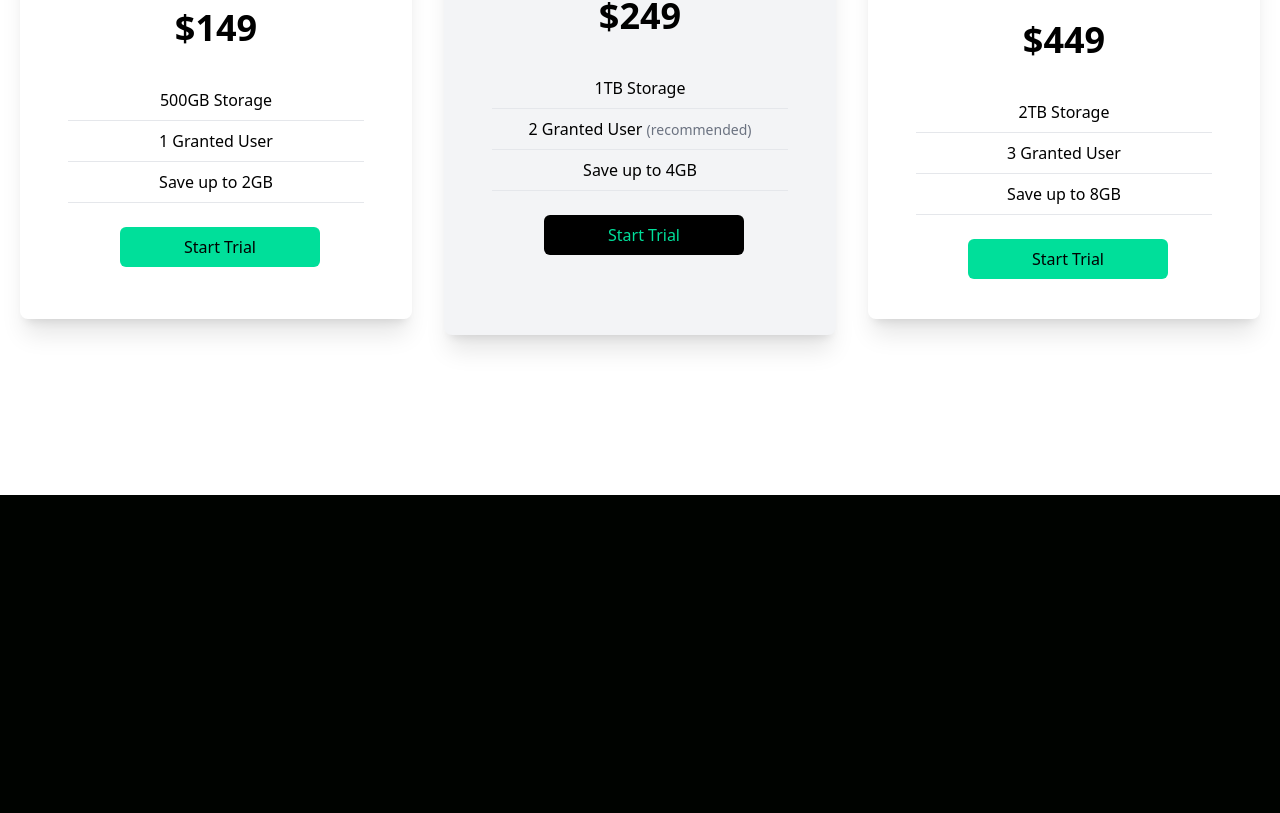
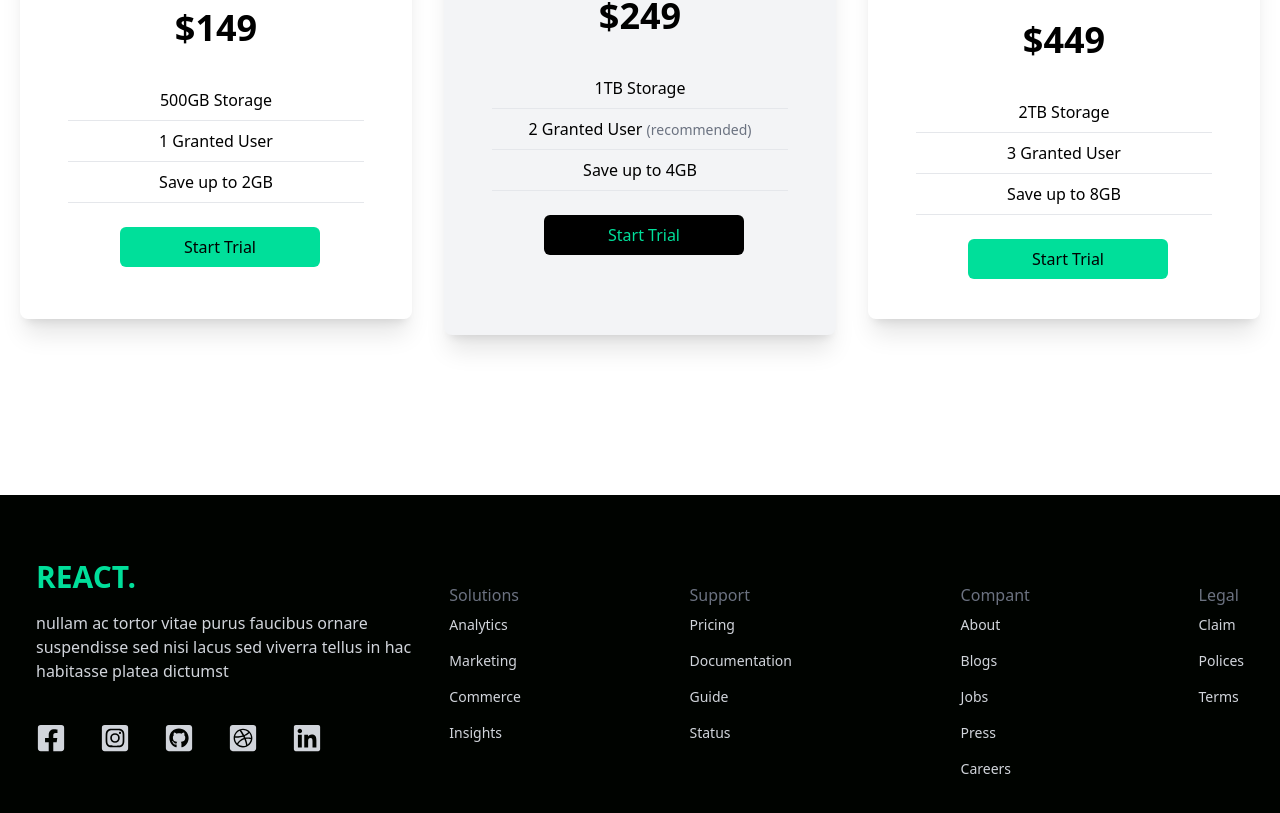
Before and after one commit to Hemantchuabey/React-Tailwind-Responsive-App, a React (Create React App) app: page / in a window 1280 px wide. Shown: the part 1963-2776 px from the top of the page. Before the commit the page ends 2458 px from the top, so only its background shows below. Built offline with nearby package versions, Linux system fonts and the light colour scheme.

Commit message:
Implemented the footer component and applied styling to it.

```diff
--- a/src/App.js
+++ b/src/App.js
@@ -2,6 +2,7 @@ import "./App.css";
 import Analytics from "./Component/Analytics";
 import Cards from "./Component/Cards";
 import ContentBody from "./Component/ContentBody";
+import Footer from "./Component/Footer";
 import Navbar from "./Component/Navbar";
 import NewsLetter from "./Component/NewsLetter";
 
@@ -13,6 +14,7 @@ function App() {
       <Analytics />
       <NewsLetter />
       <Cards />
+      <Footer />
     </div>
   );
 }
--- /dev/null
+++ b/src/Component/Footer.js
@@ -0,0 +1,69 @@
+import React from "react";
+import {
+  FaDribbbleSquare,
+  FaFacebookSquare,
+  FaGithubSquare,
+  FaInstagramSquare,
+  FaLinkedin,
+} from "react-icons/fa";
+
+function Footer() {
+  return (
+    <div className="max-w-[1240px] mx-auto py-16 px-4 grid lg:grid-cols-3 gap-8 text-gray-300">
+      <div>
+        <h1 className="w-full text-3xl font-bold text-[#00df9a]">REACT.</h1>
+        <p className="py-4">
+          nullam ac tortor vitae purus faucibus ornare suspendisse sed nisi
+          lacus sed viverra tellus in hac habitasse platea dictumst
+        </p>
+        <div className="flex md:w-[75%] my-6 justify-between">
+          <FaFacebookSquare size={30} />
+          <FaInstagramSquare size={30} />
+          <FaGithubSquare size={30} />
+          <FaDribbbleSquare size={30} />
+          <FaLinkedin size={30} />
+        </div>
+      </div>
+      <div className="lg:col-span-2 flex justify-between mt-6">
+        <div>
+          <h6 className="font-medium text-gray-500"> Solutions</h6>
+          <ul>
+            <li className="py-2 text-sm">Analytics</li>
+            <li className="py-2 text-sm">Marketing</li>
+            <li className="py-2 text-sm">Commerce</li>
+            <li className="py-2 text-sm">Insights</li>
+          </ul>
+        </div>
+        <div>
+          <h6 className="font-medium text-gray-500"> Support</h6>
+          <ul>
+            <li className="py-2 text-sm">Pricing</li>
+            <li className="py-2 text-sm">Documentation</li>
+            <li className="py-2 text-sm">Guide</li>
+            <li className="py-2 text-sm">Status</li>
+          </ul>
+        </div>
+        <div>
+          <h6 className="font-medium text-gray-500"> Compant</h6>
+          <ul>
+            <li className="py-2 text-sm">About</li>
+            <li className="py-2 text-sm">Blogs</li>
+            <li className="py-2 text-sm">Jobs</li>
+            <li className="py-2 text-sm">Press</li>
+            <li className="py-2 text-sm">Careers</li>
+          </ul>
+        </div>
+        <div>
+          <h6 className="font-medium text-gray-500"> Legal</h6>
+          <ul>
+            <li className="py-2 text-sm">Claim</li>
+            <li className="py-2 text-sm">Polices</li>
+            <li className="py-2 text-sm">Terms</li>
+          </ul>
+        </div>
+      </div>
+    </div>
+  );
+}
+
+export default Footer;
```
